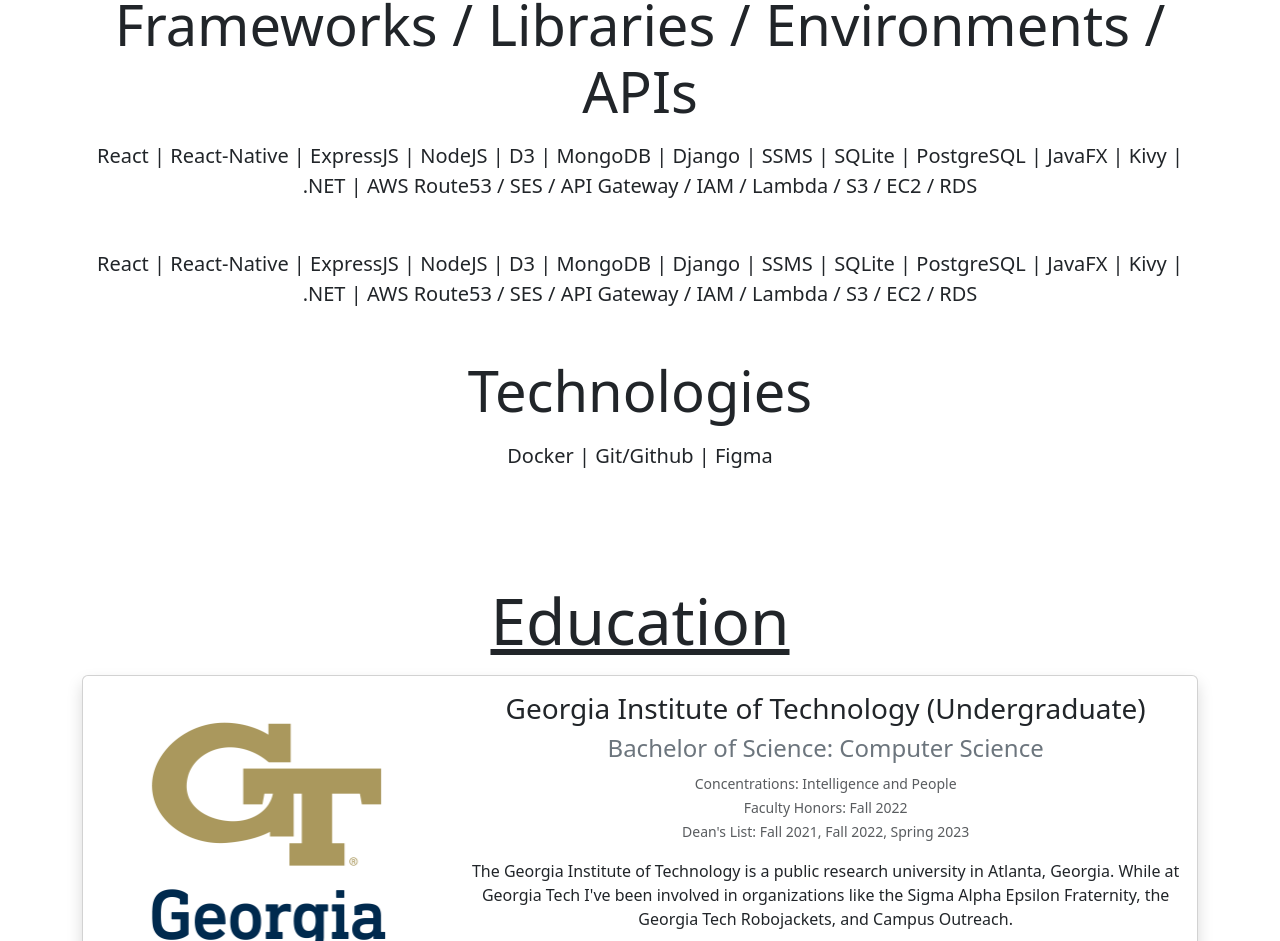
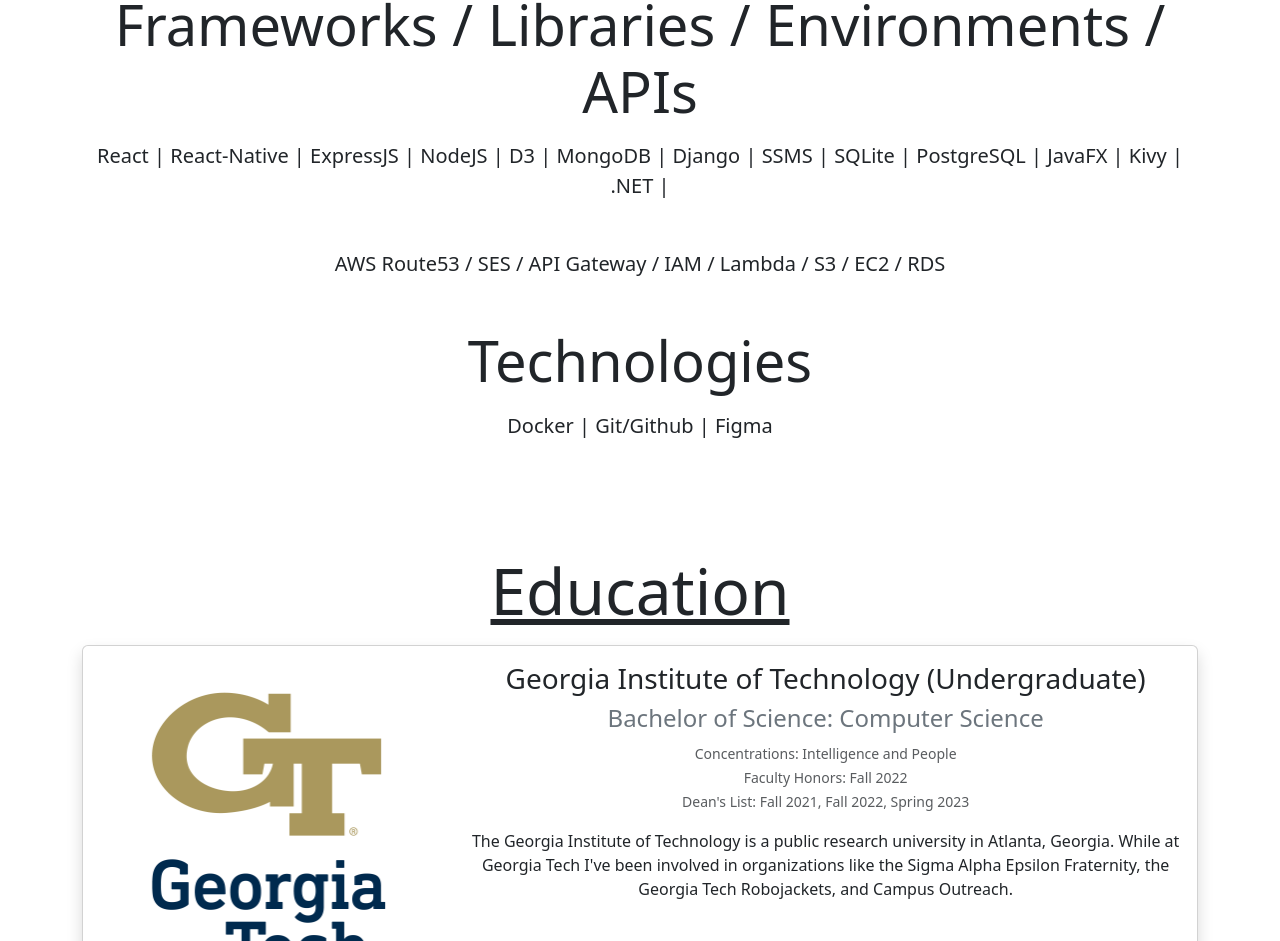
Before and after one commit to CasonKChance/Personal-Website, a React (Vite) app in the folder client/: page / in a window 1280 px wide. Shown: the part 2100-3041 px from the top of the page. Built offline with nearby package versions, Linux system fonts and the light colour scheme.

Commit message:
Updated skills

```diff
--- a/client/src/Components/Skills.jsx
+++ b/client/src/Components/Skills.jsx
@@ -11,13 +11,10 @@ export default function Skills() {
       </h3>
       <p className="fs-5 mb-5">
         React | React-Native | ExpressJS | NodeJS | D3 | MongoDB | Django | SSMS
-        | SQLite | PostgreSQL | JavaFX | Kivy | .NET | AWS Route53 / SES / API
-        Gateway / IAM / Lambda / S3 / EC2 / RDS
+        | SQLite | PostgreSQL | JavaFX | Kivy | .NET |
       </p>
       <p className="fs-5 mb-5">
-        React | React-Native | ExpressJS | NodeJS | D3 | MongoDB | Django | SSMS
-        | SQLite | PostgreSQL | JavaFX | Kivy | .NET | AWS Route53 / SES / API
-        Gateway / IAM / Lambda / S3 / EC2 / RDS
+        AWS Route53 / SES / API Gateway / IAM / Lambda / S3 / EC2 / RDS
       </p>
       <h3 className="mb-3 display-4">Technologies</h3>
       <p className="fs-5 mb-5">Docker | Git/Github | Figma </p>
```
